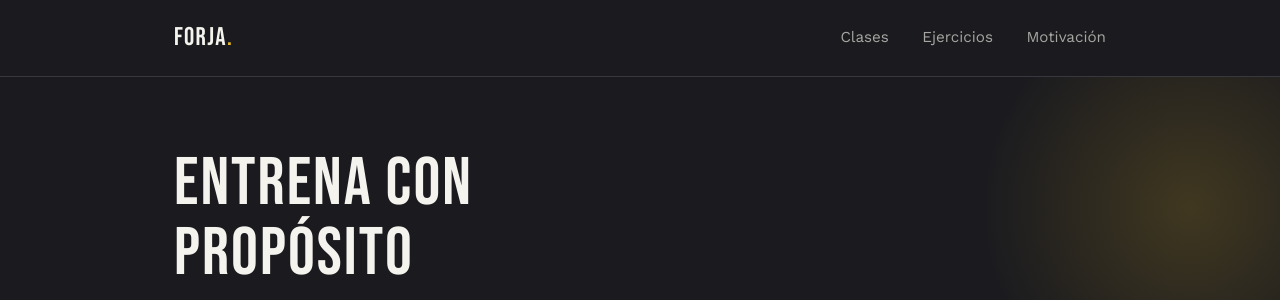
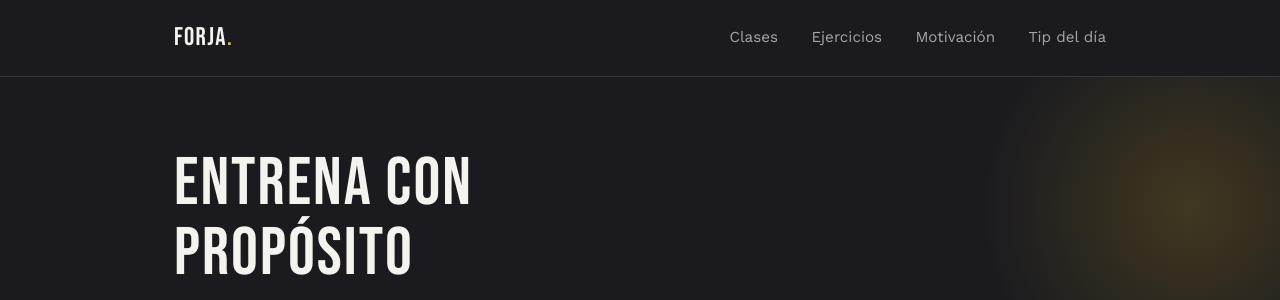
Before and after one commit to Arthoss/forja-gimnasio, a Django app: page / in a window 1280 px wide. Shown: the top 300 px of the page. Run offline with Django 5.2, Linux system fonts and the light colour scheme; data that the repository does not hold is empty.

Commit message:
Agregar vista tip_del_dia que consume microservicio propio (Flask + Supabase)

```diff
--- a/gimnasio/urls.py
+++ b/gimnasio/urls.py
@@ -8,4 +8,5 @@ urlpatterns = [
     path("<int:clase_id>/", views.detail, name="detail"),
     path("<int:clase_id>/inscribirse/", views.inscribirse, name="inscribirse"),
     path("motivacion/", views.motivacion, name="motivacion"),
+    path("tip-del-dia/", views.tip_del_dia, name="tip_del_dia"),
 ]
--- a/gimnasio/views.py
+++ b/gimnasio/views.py
@@ -66,3 +66,15 @@ def portada(request):
         "total_clases": total_clases,
         "total_inscripciones": total_inscripciones,
     })
+
+def tip_del_dia(request):
+    """Consume el microservicio propio (Flask + Supabase) para mostrar un tip aleatorio."""
+    url_microservicio = "https://forja-microservicio.onrender.com/api/tip"
+    tip_por_defecto = {"texto": "Entrena con constancia, los resultados llegan solos.", "categoria": "general"}
+    try:
+        respuesta = requests.get(url_microservicio, timeout=6)
+        respuesta.raise_for_status()
+        tip = respuesta.json()
+    except requests.RequestException:
+        tip = tip_por_defecto
+    return render(request, "gimnasio/tip_del_dia.html", {"tip": tip})
--- a/templates/base.html
+++ b/templates/base.html
@@ -15,6 +15,7 @@
                 <a href="{% url 'gimnasio:index' %}">Clases</a>
                 <a href="{% url 'ejercicios:index' %}">Ejercicios</a>
                 <a href="{% url 'gimnasio:motivacion' %}">Motivación</a>
+                <a href="{% url 'gimnasio:tip_del_dia' %}">Tip del día</a>
             </div>
         </div>
     </nav>
```
Also changed, not shown: gimnasio/templates/gimnasio/tip_del_dia.html (added, +9 -0 lines).
